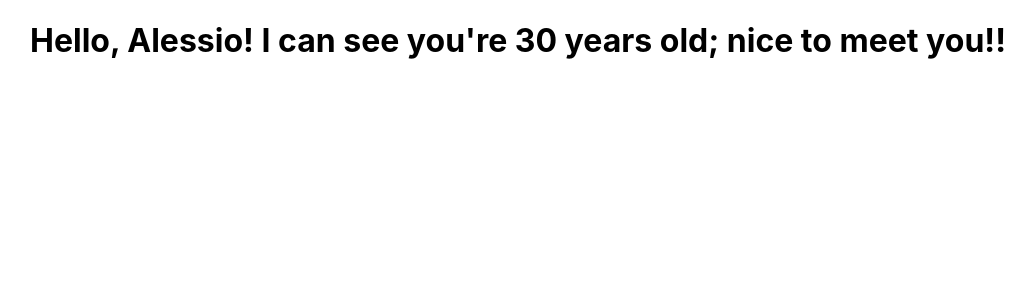
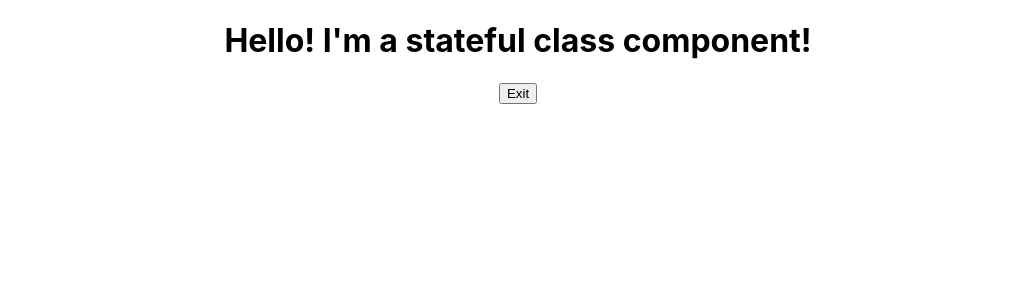
Before and after one commit to alelodato/react, a React (Create React App) app in the folder my-app/: page / in a window 1280 px wide. Shown: the top 300 px of the page, without its empty margins (122-1157 px from the left). Built offline with nearby package versions, Linux system fonts and the light colour scheme.

Commit message:
created stateful component

```diff
--- a/my-app/src/App.js
+++ b/my-app/src/App.js
@@ -1,11 +1,11 @@
 import logo from './logo.svg';
 import './App.css';
-import FunctionalGreetingWithProps from './components/FunctionalGreetingWithProps';
+import StatefulGreeting from './components/StatefulGreeting';
 
 function App() {
   return (
     <div className="App">
-      <FunctionalGreetingWithProps name="Alessio!" age="I can see you're 30 years old;" greeting="nice to meet you!!" />
+      <StatefulGreeting name="Alessio," greeting="I'm a stateful class component!" />
     </div>
   );
 }
--- /dev/null
+++ b/my-app/src/components/StatefulGreeting.js
@@ -0,0 +1,24 @@
+import React from "react";
+
+class StatefulGreeting extends React.Component {
+
+    constructor(props) {
+        super(props);
+        this.state = {
+            introduction: "Hello!",
+            buttonText: "Exit",
+        };
+    }
+
+
+    render() {
+        return (
+            <div>
+                <h1>{this.state.introduction} {this.props.greeting}</h1>
+                <button>{this.state.buttonText}</button>
+            </div>
+        )
+    }
+}
+
+export default StatefulGreeting;
```
